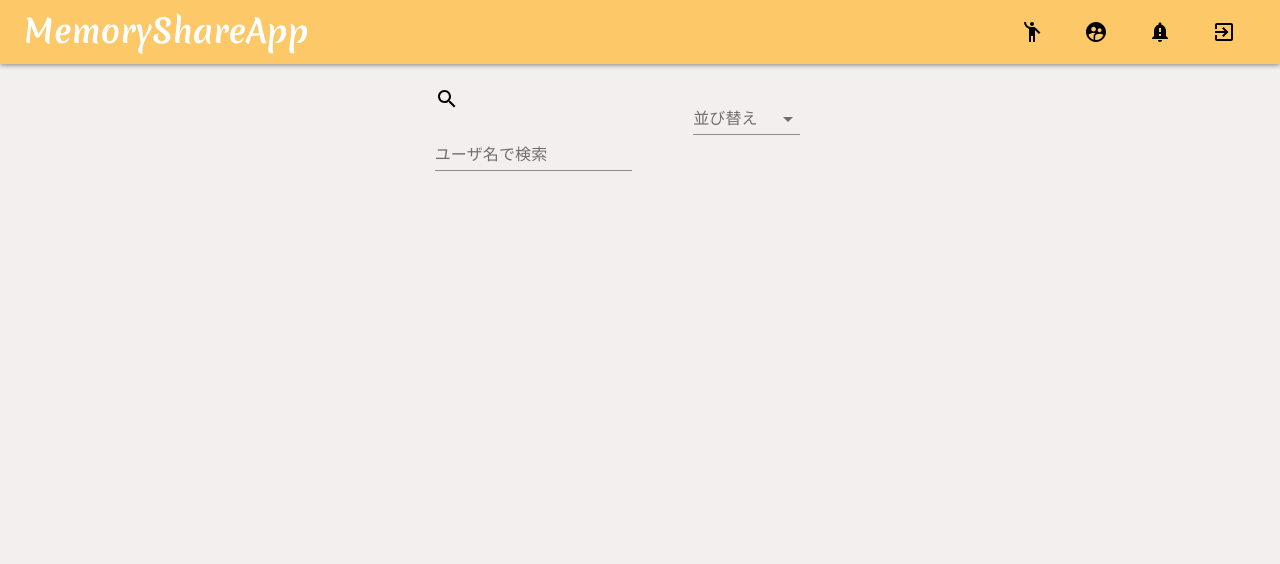
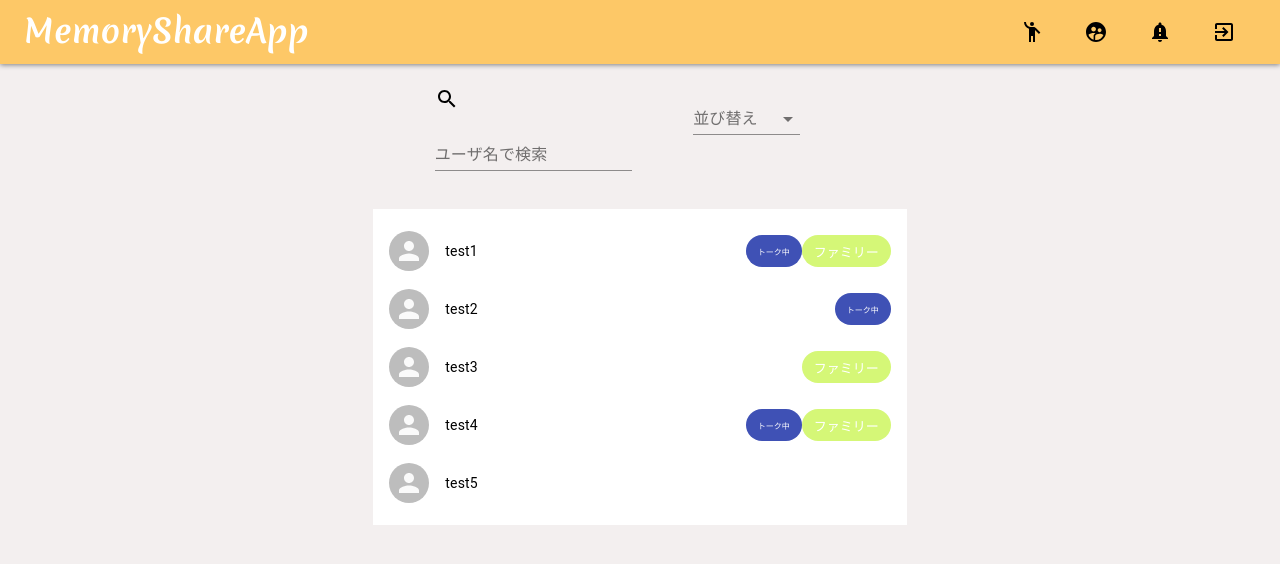
Before and after one commit to toshi1023/memory-shared-front, a React (Create React App) app: page /users in a window 1280 px wide. Shown: the top 564 px of the page. Built offline with nearby package versions, Linux system fonts and the light colour scheme.

Commit message:
ListData implements

```diff
--- a/src/App.tsx
+++ b/src/App.tsx
@@ -8,7 +8,7 @@ import Home from './views/pages/home/Home';
 import MobileMyFamily from './views/pages/home/MobileMyFamily';
 import MobileMyGroup from './views/pages/home/MobileMyGroup';
 import MobileMyTalk from './views/pages/home/MobileMyTalk';
-import UserList from './views/pages/users/list';
+import UserList from './views/pages/users/List';
 
 /**
  * スマホ画面の場合、フッターのメニュータブを表示
--- /dev/null
+++ b/src/data/family_list_data.json
@@ -0,0 +1,82 @@
+[
+    {
+        "id": 1,
+        "name": "test1",
+        "image_file": "",
+        "hobby": "映画鑑賞",
+        "gender": true,
+        "description": "バスケと映画鑑賞が好きな会社員です。アクティブな付き合いをしたいです。"
+    },
+    {
+        "id": 2,
+        "name": "test2",
+        "image_file": "",
+        "hobby": "料理",
+        "gender": false,
+        "description": null
+    },
+    {
+        "id": 3,
+        "name": "test3",
+        "image_file": "",
+        "hobby": "料理",
+        "gender": false,
+        "description": null
+    },
+    {
+        "id": 4,
+        "name": "test4",
+        "image_file": "",
+        "hobby": "スポーツ観戦",
+        "gender": true,
+        "description": null
+    },
+    {
+        "id": 5,
+        "name": "test5",
+        "image_file": "",
+        "hobby": "サッカー観戦",
+        "gender": false,
+        "description": null
+    },
+    {
+        "id": 6,
+        "name": "test6",
+        "image_file": "",
+        "hobby": "オンラインゲーム",
+        "gender": true,
+        "description": null
+    },
+    {
+        "id": 7,
+        "name": "test7",
+        "image_file": "",
+        "hobby": "料理",
+        "gender": false,
+        "description": null
+    },
+    {
+        "id": 8,
+        "name": "test8",
+        "image_file": "",
+        "hobby": "料理",
+        "gender": false,
+        "description": null
+    },
+    {
+        "id": 9,
+        "name": "test9",
+        "image_file": "",
+        "hobby": "料理",
+        "gender": false,
+        "description": null
+    },
+    {
+        "id": 10,
+        "name": "test10",
+        "image_file": "",
+        "hobby": "料理",
+        "gender": false,
+        "description": null
+    }
+]
--- a/src/data/user_list_data.json
+++ b/src/data/user_list_data.json
@@ -1,82 +1,37 @@
 [
     {
-        "id": 1,
+        "id": 2,
         "name": "test1",
         "image_file": "",
-        "hobby": "映画鑑賞",
-        "gender": true,
-        "description": "バスケと映画鑑賞が好きな会社員です。アクティブな付き合いをしたいです。"
-    },
-    {
-        "id": 2,
-        "name": "test2",
-        "image_file": "",
-        "hobby": "料理",
-        "gender": false,
-        "description": null
+        "family_id": 1,
+        "talk_id": 1
     },
     {
         "id": 3,
-        "name": "test3",
+        "name": "test2",
         "image_file": "",
-        "hobby": "料理",
-        "gender": false,
-        "description": null
+        "family_id": null,
+        "talk_id": 1
     },
     {
         "id": 4,
-        "name": "test4",
+        "name": "test3",
         "image_file": "",
-        "hobby": "スポーツ観戦",
-        "gender": true,
-        "description": null
+        "family_id": 1,
+        "talk_id": null
     },
     {
         "id": 5,
-        "name": "test5",
+        "name": "test4",
         "image_file": "",
-        "hobby": "サッカー観戦",
-        "gender": false,
-        "description": null
+        "family_id": 1,
+        "talk_id": 1
     },
     {
         "id": 6,
-        "name": "test6",
+        "name": "test5",
         "image_file": "",
-        "hobby": "オンラインゲーム",
-        "gender": true,
-        "description": null
-    },
-    {
-        "id": 7,
-        "name": "test7",
-        "image_file": "",
-        "hobby": "料理",
-        "gender": false,
-        "description": null
-    },
-    {
-        "id": 8,
-        "name": "test8",
-        "image_file": "",
-        "hobby": "料理",
-        "gender": false,
-        "description": null
-    },
-    {
-        "id": 9,
-        "name": "test9",
-        "image_file": "",
-        "hobby": "料理",
-        "gender": false,
-        "description": null
-    },
-    {
-        "id": 10,
-        "name": "test10",
-        "image_file": "",
-        "hobby": "料理",
-        "gender": false,
-        "description": null
+        "family_id": null,
+        "talk_id": null
     }
 ]
--- a/src/styles/home/home.scss
+++ b/src/styles/home/home.scss
@@ -4,7 +4,7 @@
         height: 500px;
         width: 300px;
         box-shadow: 0.5px 1.2px rgb(139, 139, 139);
-        border: 0.1px solid rgb(245, 176, 111);
+        border: 0.1px solid rgb(213, 247, 119);
         border-radius: 2%;
     }
 
--- a/src/styles/users/users.scss
+++ b/src/styles/users/users.scss
@@ -1,5 +1,5 @@
 #users {
-    .search_sort {
-        display: inline;
+    .list_box {
+        margin-top: 30px;
     }
 }
--- /dev/null
+++ b/src/views/components/users/ListData.tsx
@@ -0,0 +1,74 @@
+import React from 'react';
+import _ from 'lodash';
+import { createStyles, makeStyles, Theme } from '@material-ui/core/styles';
+import List from '@material-ui/core/List';
+import ListItem from '@material-ui/core/ListItem';
+import ListItemSecondaryAction from '@material-ui/core/ListItemSecondaryAction';
+import ListItemText from '@material-ui/core/ListItemText';
+import ListItemAvatar from '@material-ui/core/ListItemAvatar';
+import Avatar from '@material-ui/core/Avatar';
+import Chip from '@material-ui/core/Chip';
+import { USER_LIST_DATA } from '../../types/usersTypes';
+
+const useStyles = makeStyles((theme: Theme) =>
+    createStyles({
+        root: {
+            width: '100%',
+            backgroundColor: theme.palette.background.paper,
+        },
+        listItem: {
+            margin: '10px 0 10px 0'
+        },
+        chip: {
+            fontSize: '0.5rem',
+        },
+        yellow: {
+            backgroundColor: 'rgb(213, 247, 119)',
+            color: 'white'
+        }
+    }),
+);
+
+/**
+ * ユーザ一覧表示用関数
+ * @param props
+ * @returns
+ */
+const ListData: React.FC<USER_LIST_DATA> = (props) => {
+    const classes = useStyles();
+
+    return (
+        <List dense className={classes.root}>
+        {_.map(props.data, value => {
+            const labelId = `user-list-${value.id}`;
+            return (
+            <ListItem key={value.id} button className={classes.listItem}>
+                <ListItemAvatar>
+                    <Avatar
+                        alt={`Avatar n°${value.id + 1}`}
+                        src={value.image_file}
+                    />
+                </ListItemAvatar>
+                <ListItemText id={labelId} primary={value.name} />
+                <ListItemSecondaryAction>
+                    {
+                        value.talk_id ?
+                            <Chip label="トーク中" className={classes.chip} color="primary" />
+                        :
+                            ''
+                    }
+                    {
+                        value.family_id ?
+                            <Chip label="ファミリー" className={classes.chip && classes.yellow} />
+                        :
+                            ''
+                    }
+                </ListItemSecondaryAction>
+            </ListItem>
+            );
+        })}
+        </List>
+    );
+}
+
+export default ListData
--- a/src/views/pages/home/Home.tsx
+++ b/src/views/pages/home/Home.tsx
@@ -8,7 +8,7 @@ import { Grid, Typography } from '@material-ui/core';
 import DisplayStyles from '../../../styles/common/displayMode';
 
 import group_list from '../../../data/group_list_data.json';
-import user_list from '../../../data/user_list_data.json';
+import family_list from '../../../data/family_list_data.json';
 import talk_list from '../../../data/talk_list_data.json';
 
 const Home: React.FC = () => {
@@ -49,7 +49,7 @@ const Home: React.FC = () => {
                     </Grid>
                     <Grid container spacing={2}>
                         <Grid item sm={3}>
-                            <FamilyList data={user_list} />
+                            <FamilyList data={family_list} />
                         </Grid>
                         <Grid item sm={6}>
                             <ProfileCard data={profile} />
--- a/src/views/pages/home/MobileMyFamily.tsx
+++ b/src/views/pages/home/MobileMyFamily.tsx
@@ -5,7 +5,7 @@ import FamilyList from '../../components/home/FamilyList';
 import { Grid, Typography } from '@material-ui/core';
 import DisplayStyles from '../../../styles/common/displayMode';
 
-import user_list from '../../../data/user_list_data.json';
+import family_list from '../../../data/family_list_data.json';
 
 const MobileMyFamily: React.FC = () => {
     const displayStyles = DisplayStyles();
@@ -24,7 +24,7 @@ const MobileMyFamily: React.FC = () => {
                         </Typography>
                     </Grid>
                     <Grid item xs={10}>
-                        <FamilyList data={user_list} />
+                        <FamilyList data={family_list} />
                     </Grid>
                 </Grid>
             </div>
--- a/src/views/pages/users/list.tsx
+++ b/src/views/pages/users/List.tsx
@@ -1,7 +1,11 @@
 import React from 'react';
+import '../../../styles/users/users.scss';
 import SearchText from '../../components/common/SearchText';
 import SelectBox from '../../components/common/SelectBox';
+import ListData from '../../components/users/ListData';
 import { Grid, Typography } from '@material-ui/core';
+
+import user_list from '../../../data/user_list_data.json';
 
 
 const UserList: React.FC = () => {
@@ -21,11 +25,16 @@ const UserList: React.FC = () => {
     return (
         <div id="users">
             <Grid container justify="center">
-                <Grid item xs={8} sm={4} md={2} className="search_sort">
+                <Grid item xs={8} sm={4} md={2}>
                     <SearchText callback={searchCallback} label="ユーザ名で検索" />
                 </Grid>
                 <Grid item xs={4} sm={2} md={2}>
                     <SelectBox callback={selectCallback} label="並び替え" />
+                </Grid>
+            </Grid>
+            <Grid container justify="center" className="list_box">
+                <Grid item xs={11} sm={7} md={5}>
+                    <ListData data={user_list} />
                 </Grid>
             </Grid>
         </div>
```
Also changed, not shown: src/data/types/family_list.d.ts (added, +14 -0 lines), src/data/types/user_list.d.ts (+5 -6 lines), src/views/types/usersTypes.ts (+12 -0 lines).
